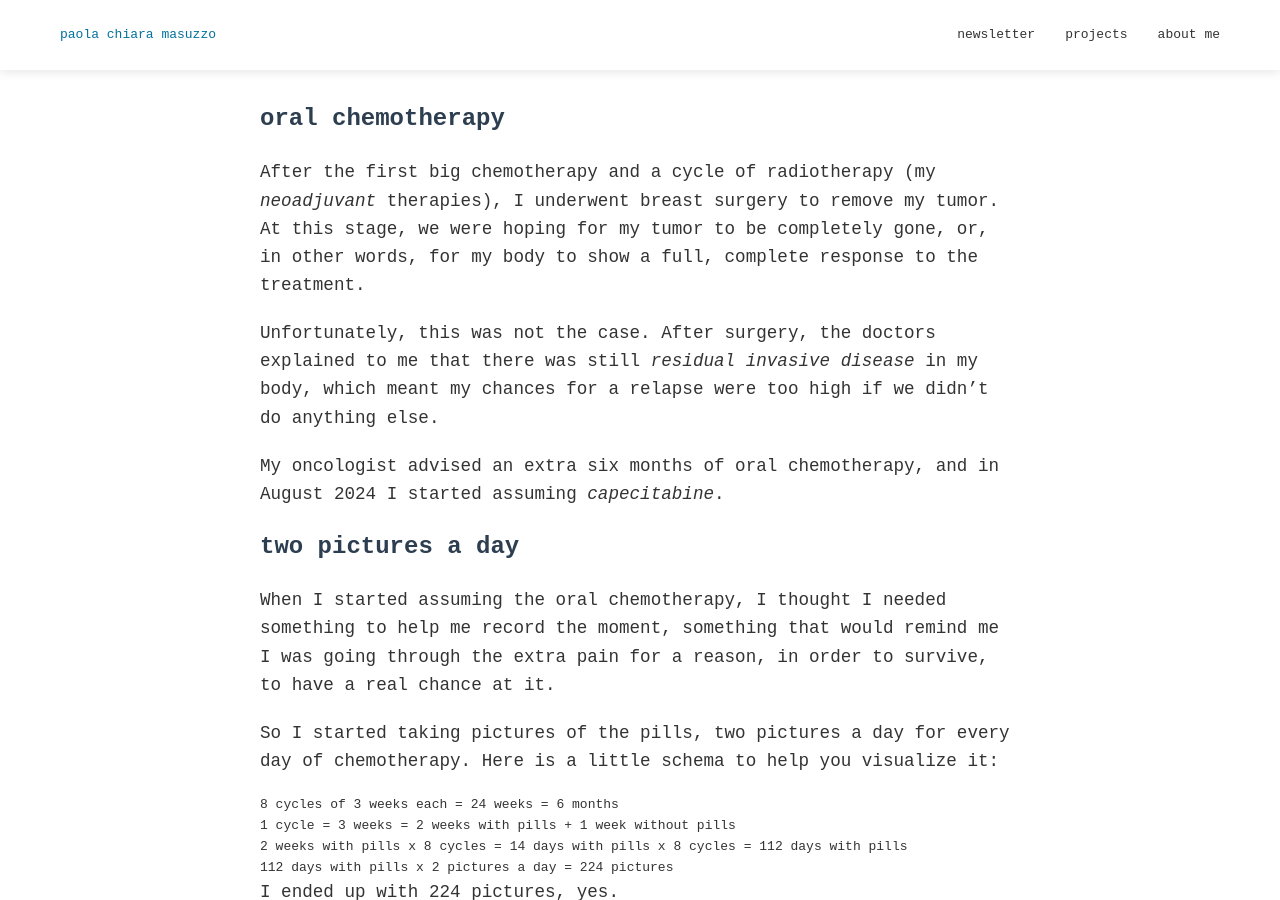
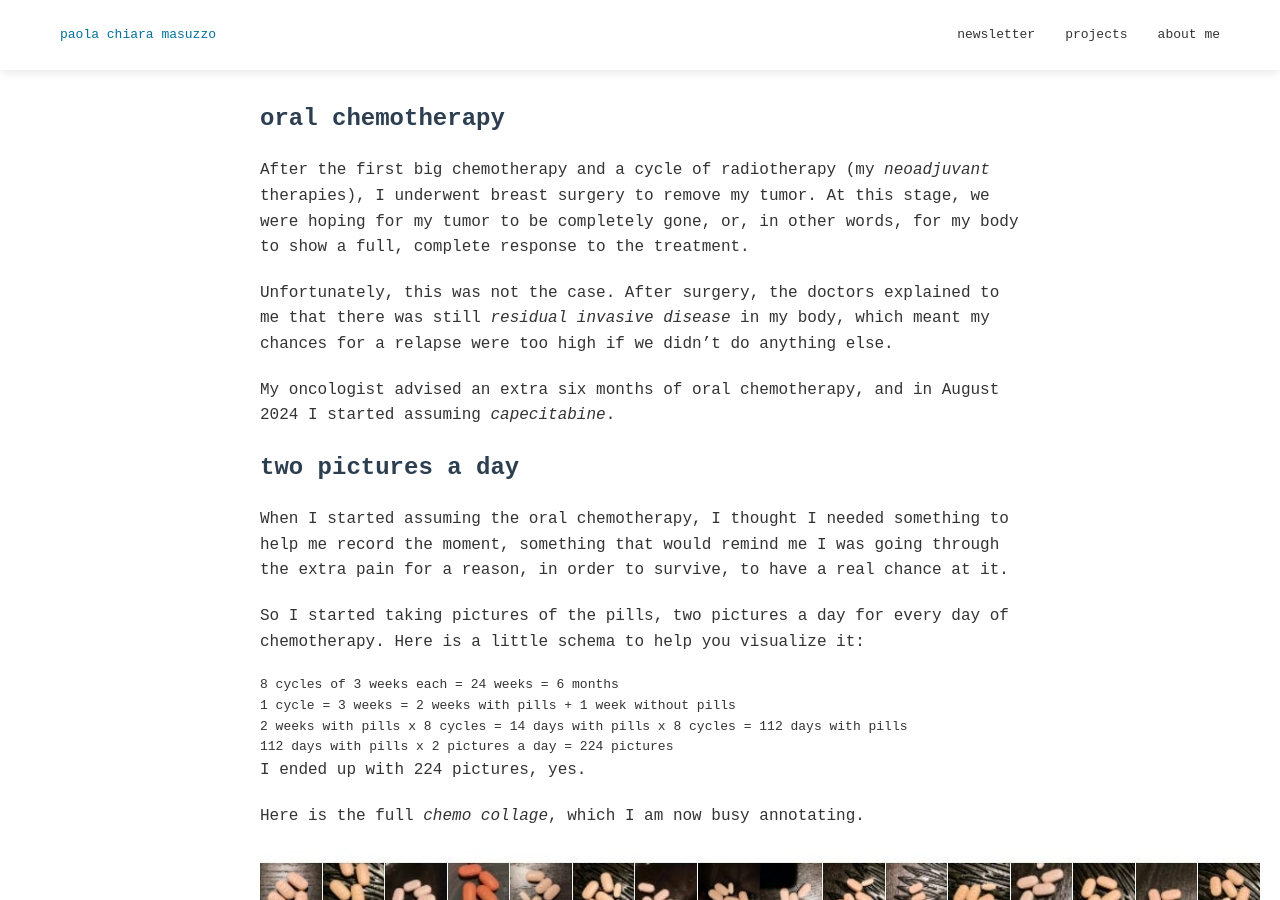
Before and after one commit to pcmasuzzo/pcmasuzzo.github.io, a Jekyll site: the page built from pages/cancer/chemo-pills.md, in a window 1280 px wide and 900 px high. Built offline with Jekyll 4.4.1, drawn with Linux system fonts in a browser that asks for light colours.

Commit message:
chemocollage

````diff
--- a/css/style.css
+++ b/css/style.css
@@ -152,12 +152,12 @@
 
 h3 {
   font-size: 1.5rem;
-  margin-top: 1rem;
+  margin-top: 0.75rem;
 }
 
 p {
   margin-bottom: 20px;
-  font-size: 1.1rem;
+  font-size: 1.0rem;
 }
 
 /* Footer */
--- a/pages/cancer/chemo-pills.md
+++ b/pages/cancer/chemo-pills.md
@@ -22,4 +22,9 @@
 112 days with pills x 2 pictures a day = 224 pictures
 ```
 
+
 I ended up with 224 pictures, yes.
+
+Here is the full _chemo collage_, which I am now busy annotating.
+
+<img src="/assets/images/cancer/chemo-pills/chemo-collage.jpg" alt="collage of all the pictures I took during my oral chemotherapy" width="1000"/>
````
